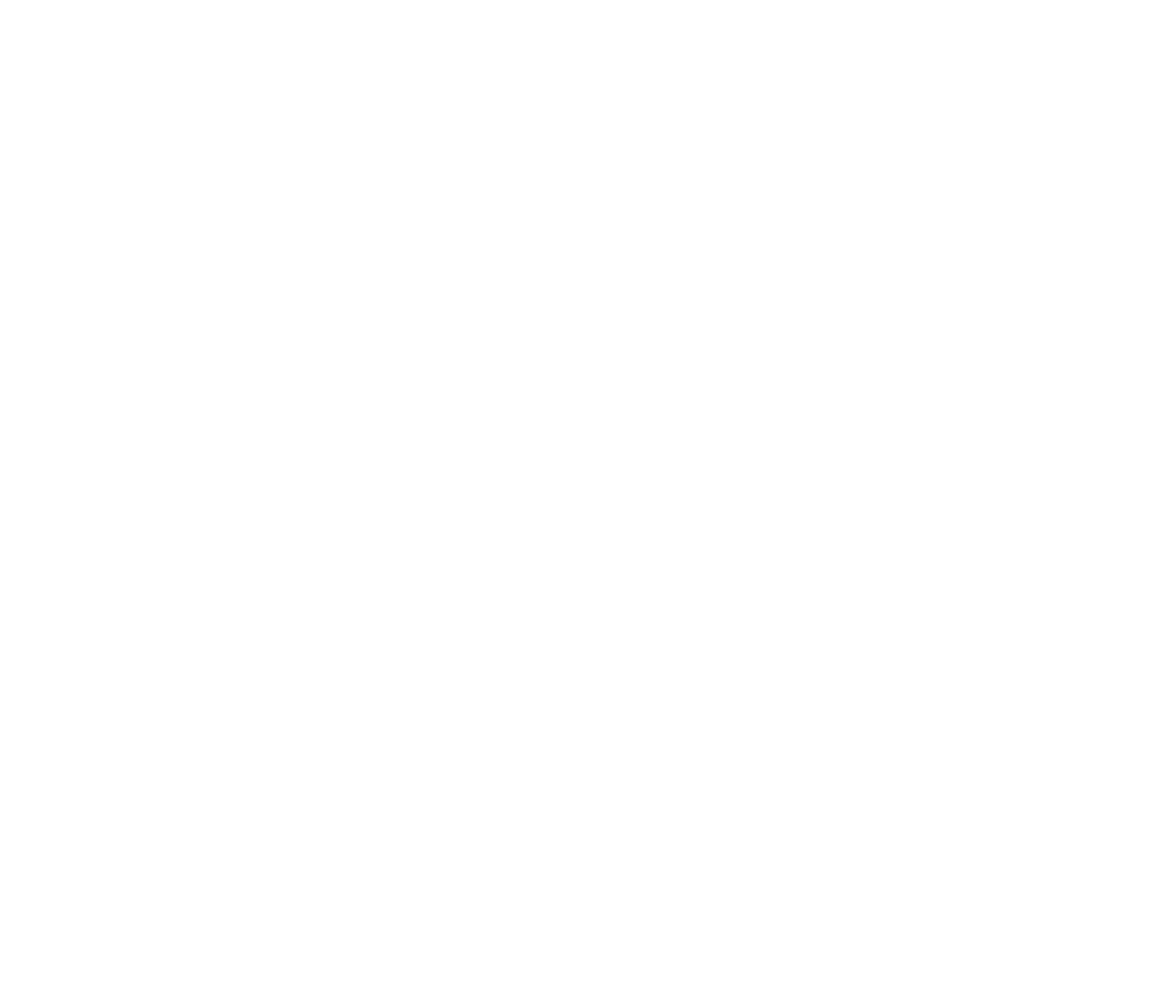
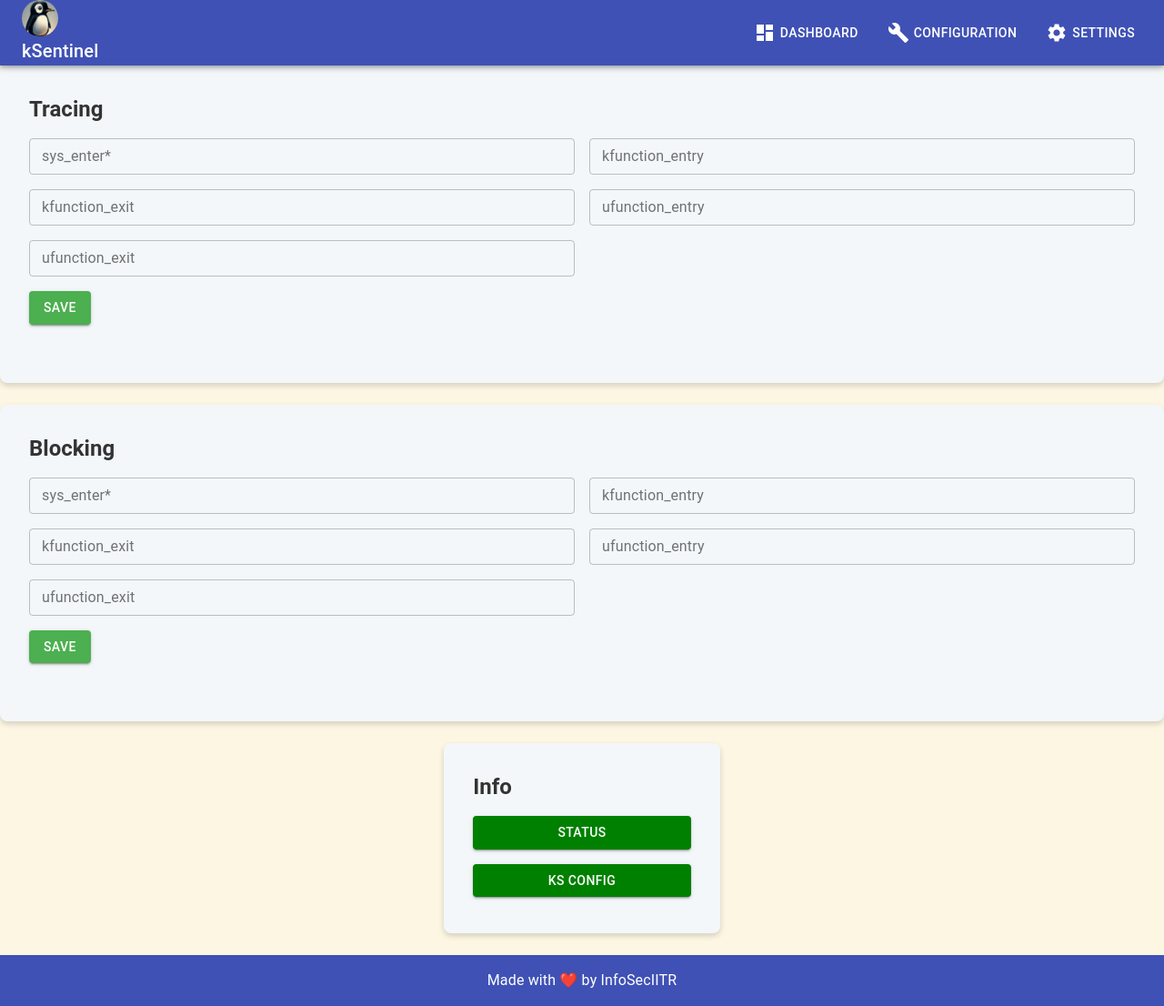
Before and after one commit to 0xn4utilus/kSentinel, a React (Vite) app in the folder frontend/: page /configuration in a window 1280 px wide. Before the commit this address had no page. Shown: the whole page at 91% size. Before the commit the page ends 800 px from the top, so only its background shows below. Built offline with nearby package versions, Linux system fonts and the light colour scheme.

Commit message:
Add UI for configuration page

```diff
--- a/frontend/index.html
+++ b/frontend/index.html
@@ -2,7 +2,7 @@
 <html lang="en">
   <head>
     <meta charset="UTF-8" />
-    <link rel="icon" type="image/svg+xml" href="/vite.svg" />
+    <link rel="icon" type="image/svg+xml" href="/kslogo1.png" />
     <meta name="viewport" content="width=device-width, initial-scale=1.0" />
     <title>kSentinel</title>
   </head>
--- a/frontend/src/App.jsx
+++ b/frontend/src/App.jsx
@@ -1,6 +1,9 @@
 import {BrowserRouter,Routes,Route} from "react-router-dom";
 import Login from "./Components/Login";
 import Register from "./Components/Register";
+import Configuration from "./Components/Configuration";
+import Dashboard from "./Components/Dashboard";
+import Settings from "./Components/Settings";
 
 function App() {
 
@@ -10,6 +13,9 @@
         <Routes>
           <Route path="/" element={<Login/>}/>
           <Route path="/register" element={<Register/>}/>
+          <Route path="/configuration" element={<Configuration/>}/>
+          <Route path="/dashboard" element={<Dashboard/>}/>
+          <Route path="/settings" element={<Settings/>}/>
         </Routes>
       </BrowserRouter>
     </>
--- /dev/null
+++ b/frontend/src/Components/Configuration/configuration.jsx
@@ -0,0 +1,143 @@
+import React from 'react';
+import {
+  Button,
+  Card,
+  CardContent,
+  Grid,
+  makeStyles,
+  TextField,
+  Typography,
+} from '@material-ui/core';
+import InputFields from './inputFields';
+
+const useStyles = makeStyles((theme) => ({
+  pageContainer: {
+    backgroundColor: '#FDF6E3',
+    minHeight: '100vh',
+    display: 'flex',
+    flexDirection: 'column',
+    alignItems: 'center',
+    justifyContent: 'center',
+  },
+  card: {
+    marginBottom: theme.spacing(3),
+    padding: theme.spacing(2),
+    backgroundColor: '#F3F7F9',
+    boxShadow: '0px 3px 6px rgba(0, 0, 0, 0.16)',
+    borderRadius: 8,
+  },
+  title: {
+    marginBottom: theme.spacing(2),
+    color: '#333333',
+    fontWeight: 'bold',
+  },
+  button: {
+    marginRight: theme.spacing(2),
+    backgroundColor: 'green',
+    color: '#FFFFFF',
+    '&:hover': {
+      backgroundColor: '#C51162',
+    },
+  },
+  inputField: {
+    marginBottom: theme.spacing(2),
+  },
+  inputContainer: {
+    display: 'flex',
+    alignItems: 'center',
+  },
+}));
+
+const Tracing = () => {
+  const classes = useStyles();
+
+  return (
+    <Card className={classes.card}>
+      <CardContent>
+        <Typography variant="h5" className={classes.title}>
+          Tracing
+        </Typography>
+        <InputFields
+          props={[
+            { placeholder: 'sys_enter_execve', label: 'sys_enter*' },
+            { placeholder: 'prepare_kernel_cred', label: 'kfunction_entry' },
+            { placeholder: 'prepare_kernel_cred', label: 'kfunction_exit' },
+            { placeholder: 'puts', label: 'ufunction_entry' },
+            { placeholder: 'puts', label: 'ufunction_exit' },
+          ]}
+        />
+      </CardContent>
+    </Card>
+  );
+};
+
+const Blocking = () => {
+  const classes = useStyles();
+
+  return (
+    <Card className={classes.card}>
+      <CardContent>
+        <Typography variant="h5" className={classes.title}>
+          Blocking
+        </Typography>
+        <InputFields
+          props={[
+            { placeholder: 'sys_enter_execve', label: 'sys_enter*' },
+            { placeholder: 'prepare_kernel_cred', label: 'kfunction_entry' },
+            { placeholder: 'prepare_kernel_cred', label: 'kfunction_exit' },
+            { placeholder: 'puts', label: 'ufunction_entry' },
+            { placeholder: 'puts', label: 'ufunction_exit' },
+          ]}
+        />
+      </CardContent>
+    </Card>
+  );
+};
+
+const Info = () => {
+  const classes = useStyles();
+
+  return (
+    <Card className={classes.card}>
+      <CardContent>
+        <Typography variant="h5" className={classes.title}>
+          Info
+        </Typography>
+        <Grid container spacing={2}>
+          <Grid item xs={12}>
+            <Button
+              variant="contained"
+              className={classes.button}
+              fullWidth
+            >
+              Status
+            </Button>
+          </Grid>
+          <Grid item xs={12}>
+            <Button
+              variant="contained"
+              className={classes.button}
+              fullWidth
+            >
+              KS Config
+            </Button>
+          </Grid>
+        </Grid>
+      </CardContent>
+    </Card>
+  );
+};
+
+const Page = () => {
+  const classes = useStyles();
+
+  return (
+    <div className={classes.pageContainer}>
+      <Tracing />
+      <Blocking />
+      <Info />
+    </div>
+  );
+};
+
+export default Page;
--- /dev/null
+++ b/frontend/src/Components/Configuration/data.jsx
@@ -0,0 +1 @@
+export const configData = {};
--- /dev/null
+++ b/frontend/src/Components/Configuration/index.jsx
@@ -0,0 +1,9 @@
+import React from "react";
+import Layout from "../Layout";
+import Page from "./configuration";
+
+export default function Configuration(){
+    return <Layout>
+        <Page/>
+    </Layout>
+}
--- /dev/null
+++ b/frontend/src/Components/Configuration/inputFields.jsx
@@ -0,0 +1,51 @@
+import React from "react";
+import { Button, Grid, makeStyles, TextField } from "@material-ui/core";
+
+const useStyles = makeStyles((theme) => ({
+    container: {
+        display: 'flex',
+        alignItems: 'center',
+        marginBottom: theme.spacing(2),
+    },
+    textField: {
+        marginRight: theme.spacing(2),
+    },
+    button: {
+        backgroundColor: '#4caf50',
+        color: '#ffffff',
+        '&:hover': {
+            backgroundColor: '#45a049',
+        },
+    },
+}));
+
+export default function InputFields({ props }) {
+    const classes = useStyles();
+
+    function InputBox(props) {
+        console.log(props)
+        return <Grid item xs={12} sm={6}>
+            <TextField
+                label={props.label}
+                variant="outlined"
+                size="small"
+                placeholder={props.placeholder}
+                fullWidth
+                className={classes.textField}
+            />
+        </Grid>
+    }
+    return (
+        <Grid container spacing={2} className={classes.container}>
+            {props.map(item => <InputBox key={Math.random()} {...item}/>)}
+            <Grid item xs={12}>
+                <Button
+                    variant="contained"
+                    className={classes.button}
+                >
+                    Save
+                </Button>
+            </Grid>
+        </Grid>
+    );
+}
--- /dev/null
+++ b/frontend/src/Components/Dashboard/index.jsx
@@ -0,0 +1,8 @@
+import React from "react";
+import Layout from "../Layout";
+
+export default function Dashboard(){
+    return <Layout>
+
+    </Layout>
+}
--- /dev/null
+++ b/frontend/src/Components/Footer/index.jsx
@@ -0,0 +1,38 @@
+import React from 'react';
+import { Typography, Link, makeStyles } from '@material-ui/core';
+
+const useStyles = makeStyles((theme) => ({
+  footer: {
+    backgroundColor: theme.palette.primary.main,
+    padding: theme.spacing(2),
+    textAlign: 'center',
+    color: theme.palette.primary.contrastText,
+    marginTop: 'auto',
+  },
+}));
+
+const Footer = () => {
+  const classes = useStyles();
+
+  return (
+    <footer className={classes.footer}>
+      <Typography variant="body1">
+        Made with{' '}
+        <span role="img" aria-label="heart">
+          ❤️
+        </span>{' '}
+        by{' '}
+        <Link
+          href="https://infoseciitr.in"
+          color="inherit"
+          target="_blank"
+          rel="noopener"
+        >
+          InfoSecIITR
+        </Link>
+      </Typography>
+    </footer>
+  );
+};
+
+export default Footer;
--- /dev/null
+++ b/frontend/src/Components/Layout/index.jsx
@@ -0,0 +1,23 @@
+import Footer from "../Footer"
+import Navbar from "../Navbar"
+
+const styles = {
+    container: {
+        display: 'flex',
+        flexDirection: 'column',
+        minHeight: '100vh',
+    },
+    content: {
+        flex: 1,
+    },
+};
+
+export default function Layout({ children }) {
+    return <div style={styles.container}>
+        <Navbar/>
+        <div style={styles.content}>
+            {children}
+        </div>
+        <Footer />
+    </div>
+}
--- /dev/null
+++ b/frontend/src/Components/Navbar/index.jsx
@@ -0,0 +1,119 @@
+import React, { useState } from 'react';
+import { Link } from 'react-router-dom';
+import {
+  AppBar,
+  Toolbar,
+  Typography,
+  Button,
+  IconButton,
+  Drawer,
+  List,
+  ListItem,
+  ListItemText,
+  makeStyles,
+  useMediaQuery,
+  useTheme,
+  Avatar,
+} from '@material-ui/core';
+import { Dashboard, Settings, Build, Menu } from '@material-ui/icons';
+
+const useStyles = makeStyles((theme) => ({
+  toolbar: {
+    display: 'flex',
+    justifyContent: 'space-between',
+    backgroundColor: '#3f51b5', // Replace with your desired background color
+  },
+  navbarButton: {
+    marginLeft: theme.spacing(2),
+  },
+  mobileMenuButton: {
+    marginRight: theme.spacing(2),
+  },
+  list: {
+    width: 250,
+  },
+  linkContainer: {
+    display: 'flex',
+    alignItems: 'center',
+  },
+}));
+
+const Navbar = () => {
+  const classes = useStyles();
+  const theme = useTheme();
+  const isSmallScreen = useMediaQuery(theme.breakpoints.down('sm'));
+  const [mobileMenuOpen, setMobileMenuOpen] = useState(false);
+
+  const handleMobileMenuToggle = () => {
+    setMobileMenuOpen(!mobileMenuOpen);
+  };
+
+  const renderDesktopButtons = () => {
+    if (isSmallScreen) {
+      return null;
+    }
+
+    return (
+      <div className={classes.linkContainer}>
+        <Button color="inherit" component={Link} to="/dashboard" className={classes.navbarButton}>
+          <Dashboard style={{ marginRight: 5 }} />
+          Dashboard
+        </Button>
+        <Button color="inherit" component={Link} to="/configuration" className={classes.navbarButton}>
+          <Build style={{ marginRight: 5 }} />
+          Configuration
+        </Button>
+        <Button color="inherit" component={Link} to="/settings" className={classes.navbarButton}>
+          <Settings style={{ marginRight: 5 }} />
+          Settings
+        </Button>
+      </div>
+    );
+  };
+
+  const renderMobileMenu = () => (
+    <Drawer anchor="right" open={mobileMenuOpen} onClose={handleMobileMenuToggle}>
+      <List className={classes.list}>
+        <ListItem button component={Link} to="/dashboard" onClick={handleMobileMenuToggle}>
+          <ListItemText primary="Dashboard" />
+        </ListItem>
+        <ListItem button component={Link} to="/configuration" onClick={handleMobileMenuToggle}>
+          <ListItemText primary="Configuration" />
+        </ListItem>
+        <ListItem button component={Link} to="/settings" onClick={handleMobileMenuToggle}>
+          <ListItemText primary="Settings" />
+        </ListItem>
+      </List>
+    </Drawer>
+  );
+
+  return (
+    <AppBar position="sticky">
+      <Toolbar className={classes.toolbar}>
+        <Typography variant="h6">
+          <div>
+          <Avatar src='kslogo1.png'/>
+          kSentinel
+          </div>
+        </Typography>
+        {isSmallScreen ? (
+          <>
+            <IconButton
+              color="inherit"
+              edge="end"
+              onClick={handleMobileMenuToggle}
+              className={classes.mobileMenuButton}
+            >
+              <Menu />
+            </IconButton>
+            {renderMobileMenu()}
+          </>
+        ) : (
+          renderDesktopButtons()
+        )}
+      </Toolbar>
+    </AppBar>
+  );
+};
+
+export default Navbar;
--- /dev/null
+++ b/frontend/src/Components/Settings/index.jsx
@@ -0,0 +1,7 @@
+import Layout from "../Layout";
+
+export default function Settings(){
+    return <Layout>
+
+    </Layout>
+}
```
Also changed, not shown: frontend/public/kslogo1.png (added), frontend/src/assets/kslogo1.png (added).
